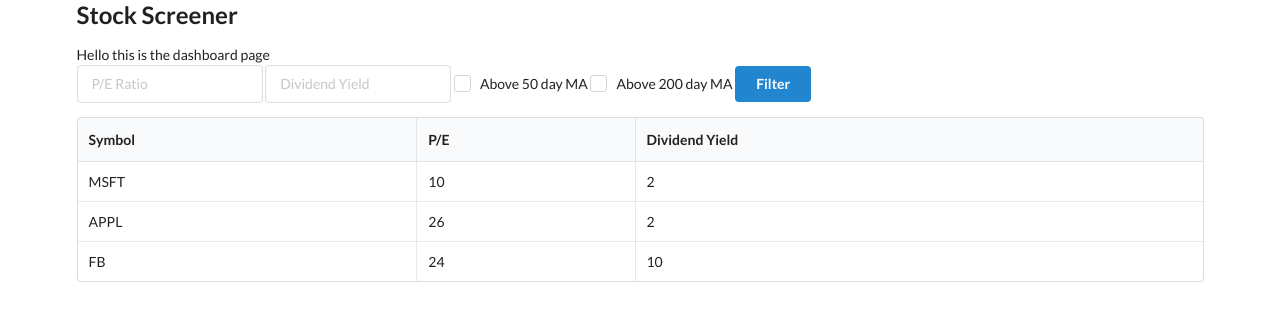
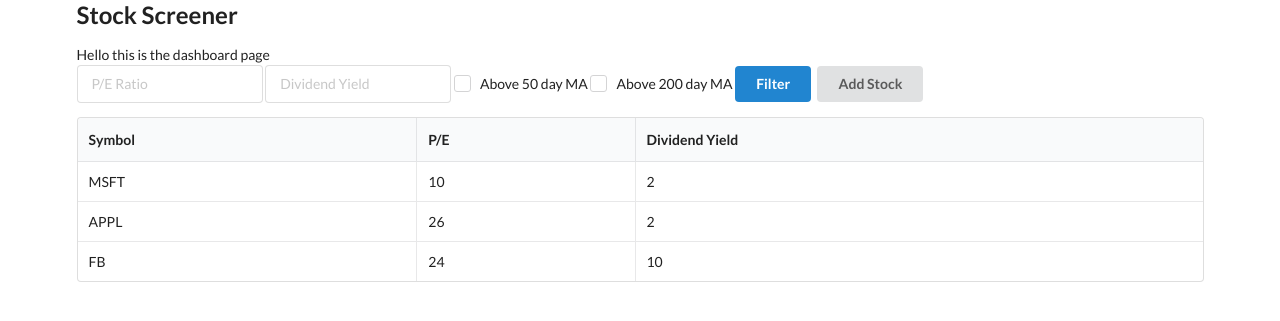
Before and after one commit to themrinalsinha/stock_screener, a FastAPI app: page / in a window 1280 px wide. Shown: the top 321 px of the page. Run offline with FastAPI, Linux system fonts and the light colour scheme; some libraries are stand-ins or nearby versions.

Commit message:
adding stock to db

```diff
--- a/main.py
+++ b/main.py
@@ -39,12 +39,12 @@ def fetch_stock_data(id: int):
     stock = db.query(Stock).filter(Stock.id == id).first()
 
     yf_data = yf.Ticker(stock.symbol)
-    stock.ma50           = yf_data.info['fiftyDayAverage']
-    stock.ma200          = yf_data.info['twoHundredDayAverage']
-    stock.price          = yf_data.info['previousClose']
-    stock.forward_pe     = yf_data.info['forwardPE']
-    stock.forward_eps    = yf_data.info['forwardEps']
-    stock.dividend_yield = yf_data.info['dividendYield'] * 100
+    stock.ma50           = yf_data.info.get('fiftyDayAverage')
+    stock.ma200          = yf_data.info.get('twoHundredDayAverage')
+    stock.price          = yf_data.info.get('previousClose')
+    stock.forward_pe     = yf_data.info.get('forwardPE')
+    stock.forward_eps    = yf_data.info.get('forwardEps')
+    stock.dividend_yield = yf_data.info.get('dividendYield')
 
     db.add(stock)
     db.commit()
@@ -55,10 +55,12 @@ def create_stock(stock_request: StockRequest, background_tasks: BackgroundTasks,
     """
     Created a stock and store it in the database
     """
-    stock = Stock()
-    stock.symbol = stock_request.symbol
-    db.add(stock)
-    db.commit()
+    stock = db.query(Stock).filter(Stock.symbol == stock_request.symbol).first()
+    if not stock:
+        stock = Stock()
+        stock.symbol = stock_request.symbol
+        db.add(stock)
+        db.commit()
 
     background_tasks.add_task(fetch_stock_data, stock.id)
 
--- a/templates/home.html
+++ b/templates/home.html
@@ -22,6 +22,7 @@ Hello this is the dashboard page <br/>
 </div>
 
 <button class="ui button primary">Filter</button>
+<button class="ui button add-stock-btn">Add Stock</button>
 
 <table class="ui celled table">
     <thead>
@@ -49,4 +50,58 @@ Hello this is the dashboard page <br/>
         </tr>
     </tbody>
 </table>
+
+<!-- modal -->
+<div class="ui modal">
+    <i class="close icon"></i>
+    <div class="header">
+      Add Stock Symbol
+    </div>
+    <div class="content">
+        <div class="ui form">
+            <div class="field">
+                <label>Enter Stock Symbols</label>
+                <textarea id="symbols-text"></textarea>
+            </div>
+        </div>
+    </div>
+    <div class="actions">
+      <div class="ui black deny button">
+        Nope
+      </div>
+      <div id="save-stock" class="ui positive right labeled icon button">
+        Add symbols
+        <i class="checkmark icon"></i>
+      </div>
+    </div>
+</div>
+
 {% endblock %}
+
+{% block scripts %}
+<script>
+    $(document).ready(function() {
+        $(".add-stock-btn").click(() => {
+            $(".ui.modal").modal("show")
+        })
+
+        $("#save-stock").click(() => {
+            let _symbols      = $("#symbols-text").val()
+            let stock_symbols = _symbols.split("\n")
+
+            stock_symbols.forEach(element => {
+                console.log(element)
+                $.ajax({
+                    url         : "/stock",
+                    type        : "POST",
+                    contentType : "application/json",
+                    dataType    : "json",
+                    data        : JSON.stringify({"symbol": element})
+                })
+            })
+
+            $(".ui.modal").modal("hide")
+        })
+    })
+</script>
+{% endblock %}
--- a/templates/layout.html
+++ b/templates/layout.html
@@ -17,5 +17,6 @@
             integrity="sha256-hVVnYaiADRTO2PzUGmuLJr8BLUSjGIZsDYGmIJLv2b8="
             crossorigin="anonymous"></script>
         <script src="https://cdn.jsdelivr.net/npm/semantic-ui@2.4.2/dist/semantic.min.js"></script>
+        {% block scripts %}{% endblock %}
     </body>
 </html>
```
Also changed, not shown: stocks.db.
